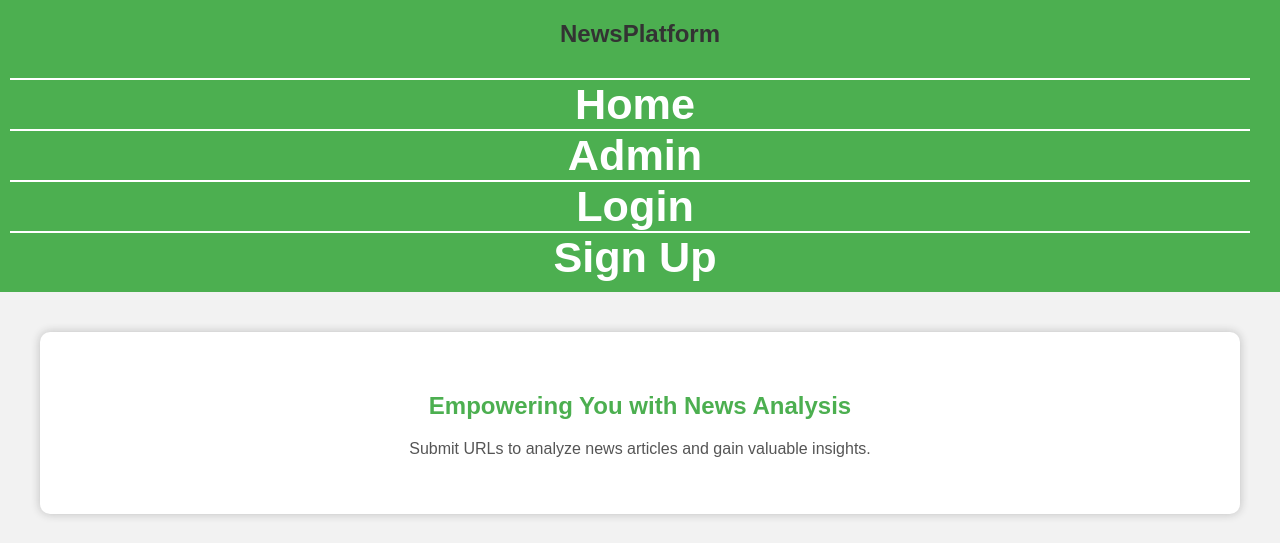
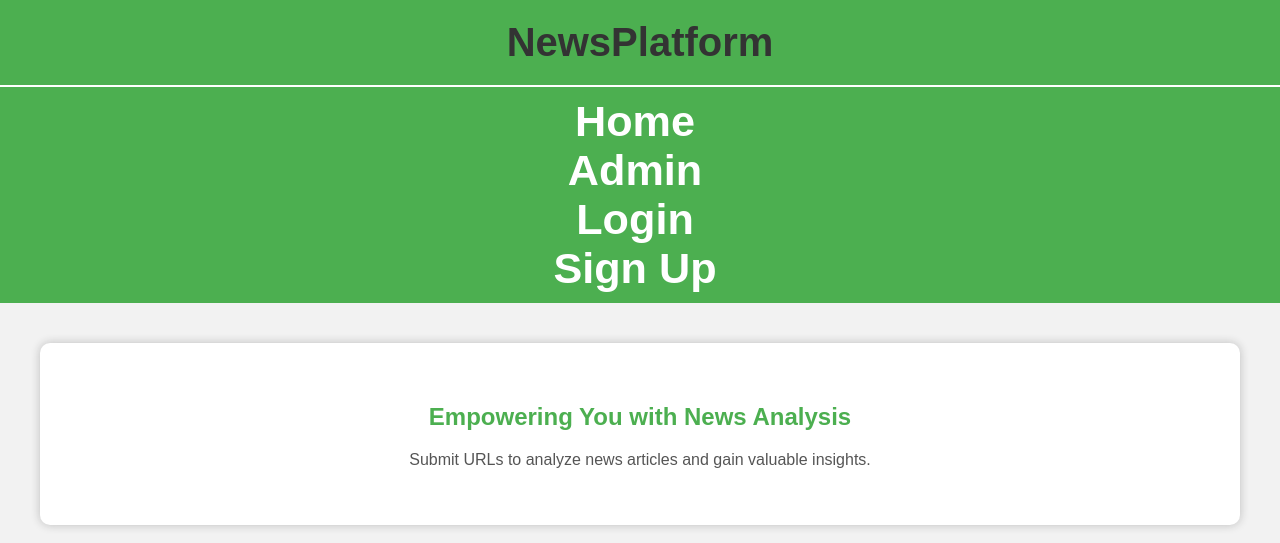
Before and after one commit to Rijwith/news_main, a Flask app: page / in a window 1280 px wide. Shown: the top 543 px of the page. Run offline with Flask 3, Linux system fonts and the light colour scheme; some libraries are stand-ins or nearby versions.

Commit message:
style.css

```diff
--- a/static/style.css
+++ b/static/style.css
@@ -18,12 +18,12 @@ header {
 }
 
 .site-name {
-    font-size: 1.5em;
+    font-size: 2.5em;
     margin: 0;
 }
 
 nav {
-
+    border-top: 2px double #ffffff;
     font-size: 36px;
     color: #ffffff;
     margin: 0;
@@ -40,7 +40,7 @@ nav {
 }
 
 .nav-list li {
-    border-top: 2px double #ffffff;
+
     margin-right: 20px;
 }
 
```
